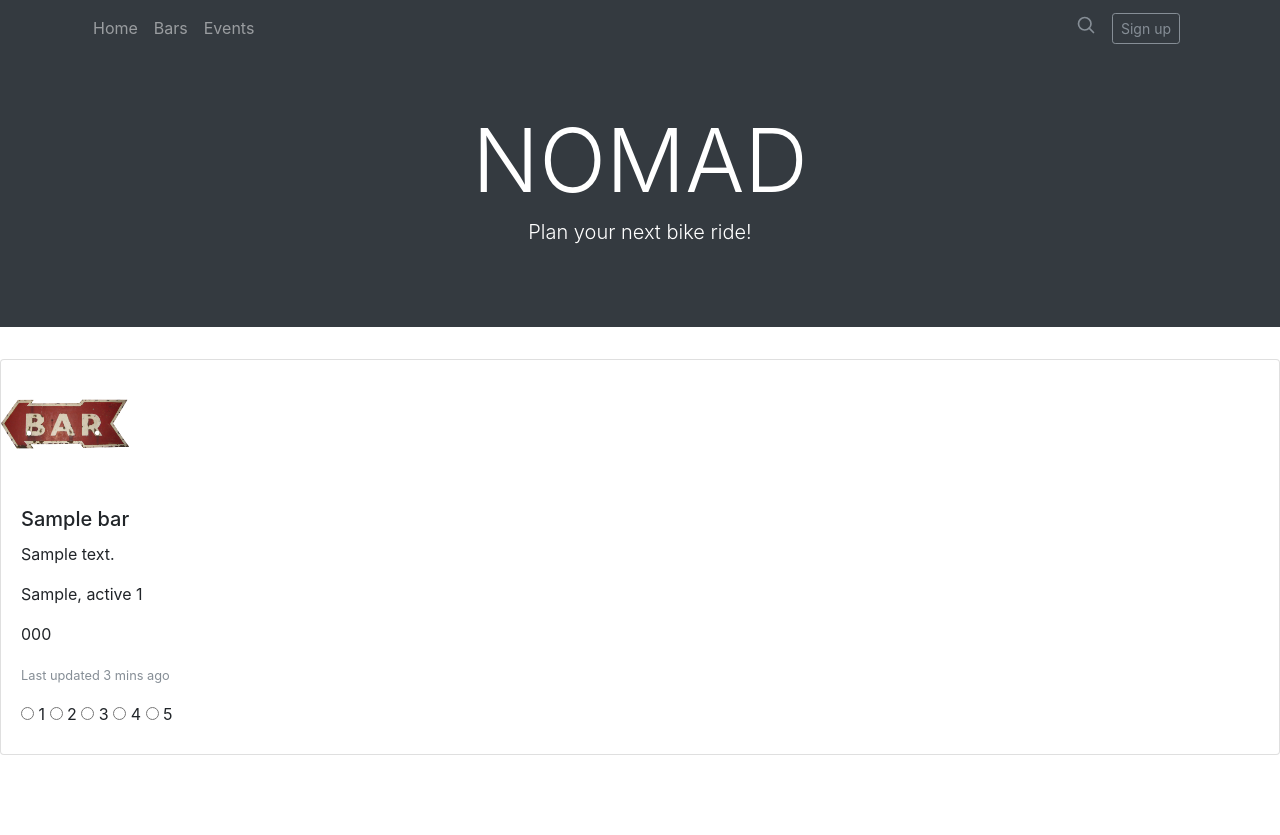
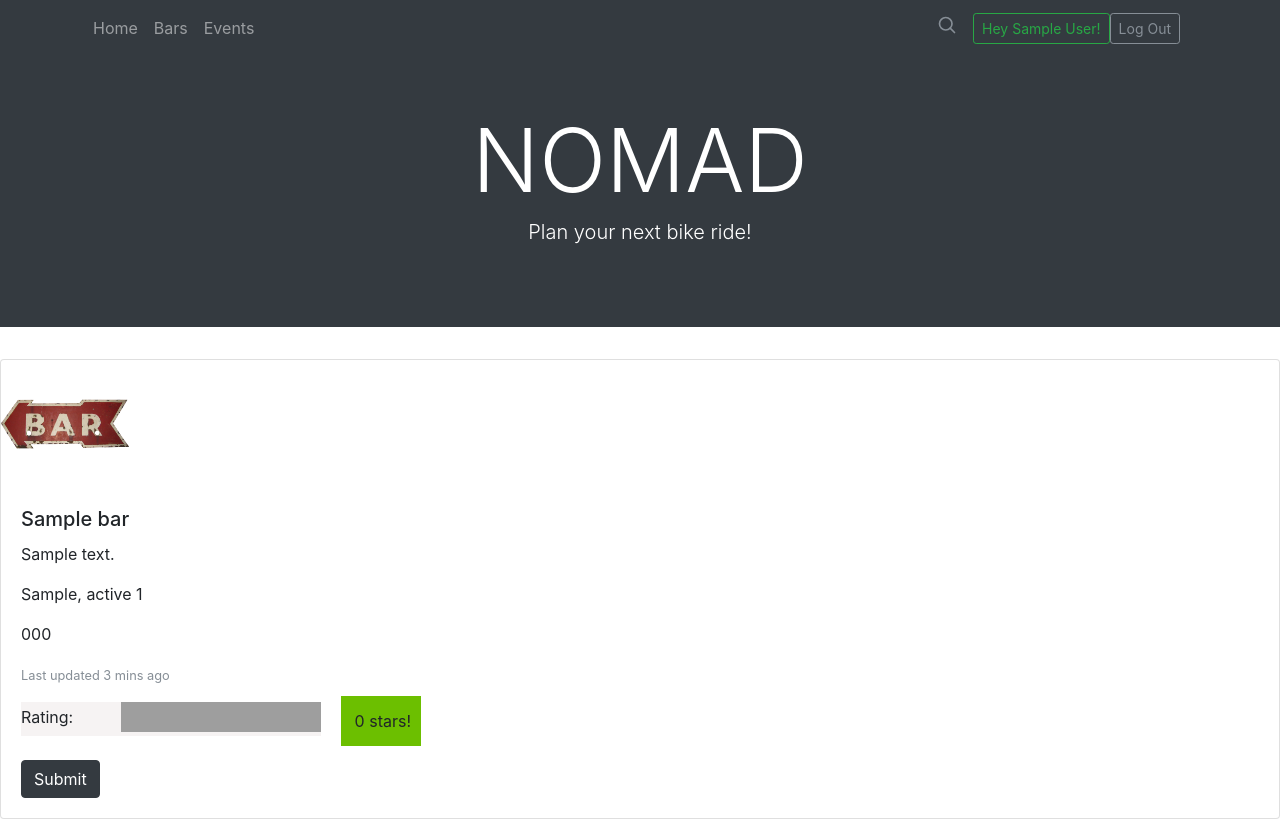
Before and after one commit to daesy13/HB_FinalProject, a Flask app: page /bars in a window 1280 px wide. Before the commit the page ends 755 px from the top, so only its background shows below. Run offline with Flask 2, Linux system fonts and the light colour scheme; the visitor is signed in with stand-in values (Sample User, id 1); tables that the repository leaves empty hold one stand-in row (values such as "Sample post"); some libraries are stand-ins or nearby versions; grey boxes are pictures that could not be loaded.

Commit message:
added events maps profile, working on adding new ratings table

```diff
--- a/server.py
+++ b/server.py
@@ -5,7 +5,7 @@ from jinja2 import StrictUndefined
 from flask import (Flask, render_template, redirect, request, flash, session)
 from flask_debugtoolbar import DebugToolbarExtension
 
-from model import Bar, BarPicture, Rating, connect_to_db, db
+from model import Bar, BarPicture, User, Rating, connect_to_db, db
 
 
 app = Flask(__name__)
@@ -19,30 +19,139 @@ app.jinja_env.undefined = StrictUndefined
 @app.route('/')
 def index():
     """Homepage."""
-    return render_template("homepage2.html")
+    return render_template("homepage2.html", road_name=None)
     # return "<html><body>Placeholder for the homepage.</body></html>"
 
 @app.route('/bars')
 def getbars():
     """Bar List Page"""
     eachBar=Bar.query.all()
-    return render_template("bars.html", bars=eachBar)
+
+    if "user_id" in session:
+        user_id = session["user_id"]
+        user = User.query.filter_by(user_id=user_id).first()
+        road_name = user.road_name
+        return render_template("bars.html", bars=eachBar, road_name=road_name)
+    else:
+        return render_template("bars.html", bars=eachBar, road_name=None)
+
+# def rate_bar():<---create new function for ratings
+# @app.route('/bars', methods=['POST'])
+# def rate_bar():
+
+
+
+
+@app.route('/login', methods=['GET'])
+def login_form():
+    """Show login form."""
+    return render_template("/login.html", road_name=None)
 
 @app.route('/login', methods=['POST'])
 def login_process():
     """Process login."""
-    user_id = request.form["user_id"]
+
+    # Get form variables
+    email = request.form["email"]
     password = request.form["password"]
 
-    # In an actual application, we'd check to see if this user was
-    # in our database and if the password matched. For demo purposes,
-    # we're assuming this is a valid user and logging them in.
+    user = User.query.filter_by(email=email).first()
 
-    session["user_id"] = user_id
+    if not user:
+        flash("No such user")
+        return redirect("/register")
 
+    if user.password != password:
+        flash("Incorrect password")
+        return redirect("/login")
+
+    session["user_id"] = user.user_id
+
+    flash("Logged in")
+    return redirect("/profile")
+
+@app.route('/logout')
+def logout():
+    """Log out."""
+
+    del session["user_id"]
+    flash("Logged Out.")
+    return redirect("/")
+
+@app.route('/register', methods=['GET'])
+def register_form():
+    """Show form for user signup."""
+
+    return render_template("register.html", road_name=None)
+
+@app.route('/register', methods=['POST'])
+def register_process():
+    """Process registration."""
+
+    # Get form variables
+    name = request.form["name"]
+    gender = request.form["gender"]
+    road_name = request.form["road_name"]
+    email = request.form["email"]
+    password = request.form["password"]
+
+    new_user = User(user_name=name, gender=gender, road_name=road_name, email=email, password=password)
+
+    user = User.query.filter_by(email=email).first()
+    if user != None:
+        flash("There is already an account with the same email address")
+        return redirect("/login")
+
+    db.session.add(new_user)
+    db.session.commit()
+
+    flash(f"User {email} added.")
     return redirect("/bars")
+    # return redirect(f"/profile.html/{new_user.user_id}")
 
+@app.route("/events")
+def events():
+    """Map Page"""
+    eachBar=Bar.query.all()
 
+    if "user_id" in session:
+        user_id = session["user_id"]
+        user = User.query.filter_by(user_id=user_id).first()
+        road_name = user.road_name
+        return render_template("events.html", bars=eachBar, road_name=road_name)
+    else:
+        return render_template("events.html", bars=eachBar, road_name=None)
+    # create a function to able to use multiple times line 88-90 <----------
+    # return render_template("events.html")
+    # return "map's page"
+
+def getbars():
+    """Bar List Page"""
+    eachBar=Bar.query.all()
+    # return render_template("bars.html", bars=eachBar)
+
+    if "user_id" in session:
+        user_id = session["user_id"]
+        user = User.query.filter_by(user_id=user_id).first()
+        road_name = user.road_name
+        return render_template("bars.html", bars=eachBar, road_name=road_name)
+    else:
+        return render_template("bars.html", bars=eachBar, road_name=None)
+
+@app.route("/profile")
+def profile():
+    """Profile Page"""
+
+    eachBar=Bar.query.all()
+
+    if "user_id" in session:
+        user_id = session["user_id"]
+        user = User.query.filter_by(user_id=user_id).first()
+        road_name = user.road_name
+        session["user_id"] = user.user_id
+        return render_template("profile.html", road_name=road_name, user=user)
+    else:
+        return redirect("/register")
 
 if __name__ == "__main__":
     # We have to set debug=True here, since it has to be True at the
@@ -50,6 +159,7 @@ if __name__ == "__main__":
     app.debug = True
     # make sure templates, etc. are not cached in debug mode
     app.jinja_env.auto_reload = app.debug
+    app.config['DEBUG_TB_INTERCEPT_REDIRECTS'] = False
 
     connect_to_db(app)
 
--- a/static/css/style.css
+++ b/static/css/style.css
@@ -1,3 +1,69 @@
 .img-fluid{
     max-width: 10% !important;
 }
+
+.rating {
+    width: 300px;
+    height: 34px;
+    background-color: #f6f3f3;
+}
+
+.rating label {
+    text-indent: -100px;
+    width: 40px !important;
+    height: 30px;
+    overflow: hidden;
+    cursor: pointer;
+}
+
+.label {
+    float: left;
+    padding-top: 3px;
+}
+
+input[type="radio"] {
+    padding-right: 4px;
+    position: absolute;
+    left: 340px;
+    margin-top: 10px;
+}
+
+input[type="radio"], .rating label.stars {
+    float: right;
+    line-height: 30px;
+    height: 30px;
+}
+
+span + input[type=radio] + label, legend + input[type=radio] + label {
+    clear: right;
+    margin-right: 80px;
+    counter-reset: checkbox;
+}
+
+.rating input[type="radio"]:required + label:after {
+    content: '';
+    position: absolute;
+    left: 340px;
+    min-height: 10px;
+    margin-top: -36px;
+    text-align: right;
+    background: #6cbf00;
+    padding: 10px 10px;
+    display: block;
+    width: 80px;
+}
+
+.rating label.stars {
+    background: transparent url('../img/star_off.png') no-repeat center center;
+}
+
+.rating label.stars:hover ~ label.stars,
+.rating label.stars:hover,
+.rating input[type=radio][name=stars]:checked ~ label.stars {
+    background-image: url('../img/star.png');
+    counter-increment: checkbox;
+}
+
+.rating input[type=radio][name=stars]:required + label.stars:after {
+    content: counter(checkbox) " stars!";
+}
--- a/templates/bars.html
+++ b/templates/bars.html
@@ -9,7 +9,7 @@
     </div><!-- /jumbotron -->
 
     <!-- bar list -->
-    {% for bar in bars %}
+    {% for bar in bars|sort (attribute='bar_name') %}
     <!-- card box for bars -->
     <div class="card mb-3">
       <!-- <img class="card-img-top" src="static/img/bardefault.png" alt="Bar default image"> -->
@@ -22,28 +22,31 @@
         <p class="card-text">{{ bar.bar_phone }}</p>
         <p class="card-text"><small class="text-muted">Last updated 3 mins ago</small></p>
         <!-- Rating -->
-        <span class="starRating">
-          <input id="rating1" type="radio" name="rating" value="1">
-          <label for="rating1">1</label>
-          <input id="rating2" type="radio" name="rating" value="2">
-          <label for="rating2">2</label>
-          <input id="rating3" type="radio" name="rating" value="3">
-          <label for="rating3">3</label>
-          <input id="rating4" type="radio" name="rating" value="4">
-          <label for="rating4">4</label>
-          <input id="rating5" type="radio" name="rating" value="5">
-          <label for="rating5">5</label>
-        </span><!-- /Rating -->
+        <form class="rating">
+            <input type="radio" name="stars" id="4_stars{{ bar.bar_name }}" value="4" hidden>
+            <label class="stars" for="4_stars{{ bar.bar_name }}">4 stars</label>
+            <input type="radio" name="stars" id="3_stars{{ bar.bar_name }}" value="3" hidden>
+            <label class="stars" for="3_stars{{ bar.bar_name }}">3 stars</label>
+            <input type="radio" name="stars" id="2_stars{{ bar.bar_name }}" value="2" hidden>
+            <label class="stars" for="2_stars{{ bar.bar_name }}">2 stars</label>
+            <input type="radio" name="stars" id="1_stars{{ bar.bar_name }}" value="1" hidden>
+            <label class="stars" for="1_stars{{ bar.bar_name }}">1 star</label>
+            <input type="radio" name="stars" id="0_stars{{ bar.bar_name }}" value="0" required hidden>
+            <label class="stars" for="0_stars{{ bar.bar_name }}">0 star</label>
+            <span  class="label"> Rating: </span>
+        </form>
+        <br><input type="submit" class="btn btn-dark" value="Submit"></input>
+        <!-- /Rating -->
+        <script src="/static/ajaxRating.js"></script>
       </div><!-- card-body for bars -->
     </div><!-- /card box for bars -->
     {% endfor %}<!-- /bar list -->
 
 
+<!-- Optional JavaScript -->
 
-
-    <!-- Optional JavaScript -->
-    <!-- jQuery first, then Popper.js, then Bootstrap JS -->
+<!-- jQuery first, then Popper.js, then Bootstrap JS -->
     <script src="https://code.jquery.com/jquery-3.2.1.slim.min.js" integrity="sha384-KJ3o2DKtIkvYIK3UENzmM7KCkRr/rE9/Qpg6aAZGJwFDMVNA/GpGFF93hXpG5KkN" crossorigin="anonymous"></script>
     <script src="https://cdnjs.cloudflare.com/ajax/libs/popper.js/1.11.0/umd/popper.min.js" integrity="sha384-b/U6ypiBEHpOf/4+1nzFpr53nxSS+GLCkfwBdFNTxtclqqenISfwAzpKaMNFNmj4" crossorigin="anonymous"></script>
     <script src="https://maxcdn.bootstrapcdn.com/bootstrap/4.0.0-beta/js/bootstrap.min.js" integrity="sha384-h0AbiXch4ZDo7tp9hKZ4TsHbi047NrKGLO3SEJAg45jXxnGIfYzk4Si90RDIqNm1" crossorigin="anonymous"></script>
-    {% endblock %}
+{% endblock %}
--- a/templates/base.html
+++ b/templates/base.html
@@ -9,26 +9,41 @@
 
     <!-- Bootstrap CSS -->
     <link rel="stylesheet" href="https://maxcdn.bootstrapcdn.com/bootstrap/4.0.0-beta/css/bootstrap.min.css" integrity="sha384-/Y6pD6FV/Vv2HJnA6t+vslU6fwYXjCFtcEpHbNJ0lyAFsXTsjBbfaDjzALeQsN6M" crossorigin="anonymous">
+
   </head>
   <body>
    <!-- navbar -->
     <nav class="navbar navbar-expand-lg navbar-dark bg-dark fixed-top">
       <div class="container">
-        <!-- <a class="navbar-brand order-1 mr-0" href="https://www.teamtreehouse.com" target="_blank">Presented by Daesy Stephens</a> -->
         <div class="col-4 d-flex justify-content-end align-items-center order-1 mr-0">
             <a class="text-muted" href="#">
               <svg xmlns="http://www.w3.org/2000/svg" width="20" height="20" viewBox="0 0 24 24" fill="none" stroke="currentColor" stroke-width="2" stroke-linecap="round" stroke-linejoin="round" class="mx-3"><circle cx="10.5" cy="10.5" r="7.5"></circle><line x1="21" y1="21" x2="15.8" y2="15.8"></line></svg>
             </a>
-            <a class="btn btn-sm btn-outline-secondary" href="#">Sign up</a>
+            {% if 'user_id' in session and road_name %}
+
+            <a class="btn btn-sm btn-outline-success" href="/login">Hey {{road_name}}!</a>
+            <a class="btn btn-sm btn-outline-secondary" href="/logout">Log Out</a>
+
+            {% else %}
+            <a class="btn btn-sm btn-outline-success" href="/login">Log in</a>
+            <a class="btn btn-sm btn-outline-secondary" href="/register">Sign up</a>
+
+            {% endif %}
           </div>
         <button class="navbar-toggler" type="button" data-toggle="collapse" data-target="#navbarNavAltMarkup" aria-controls="navbarNavAltMarkup" aria-expanded="false" aria-label="Toggle navigation">
           <span class="navbar-toggler-icon"></span>
         </button>
         <div class="collapse navbar-collapse" id="navbarNavAltMarkup">
           <div class="navbar-nav">
+          {% if 'user_id' in session and road_name %}
+            <a class="nav-item nav-link" href="/profile">Home <span class="sr-only">(current)</span></a>
+            <a class="nav-item nav-link" href="/bars">Bars</a>
+            <a class="nav-item nav-link" href="/events">Events</a>
+            {% else %}
             <a class="nav-item nav-link" href="/">Home <span class="sr-only">(current)</span></a>
             <a class="nav-item nav-link" href="/bars">Bars</a>
-            <a class="nav-item nav-link" href="#events">Events</a>
+            <a class="nav-item nav-link" href="/events">Events</a>
+            {% endif %}
           </div>
         </div>
       </div>
--- a/templates/homepage2.html
+++ b/templates/homepage2.html
@@ -7,8 +7,8 @@
         <p class="lead">Plan your next bike ride!</p>
 
         <div class="btn-group mt-4" role="group" aria-label="Callout buttons">
-          <button type="button" class="btn btn-primary btn-lg">Register Now</button>
-          <a class="btn btn-light btn-lg" href="#speakers">See Events</a>
+          <a class="btn btn-primary btn-lg" href="/register">Register Now</a>
+          <a class="btn btn-light btn-lg" href="/events">See Events</a>
         </div>
 
       </div>
```
Also changed, not shown: model.py (+8 -6 lines), seed.py (+47 -1 lines), 2 other files.
